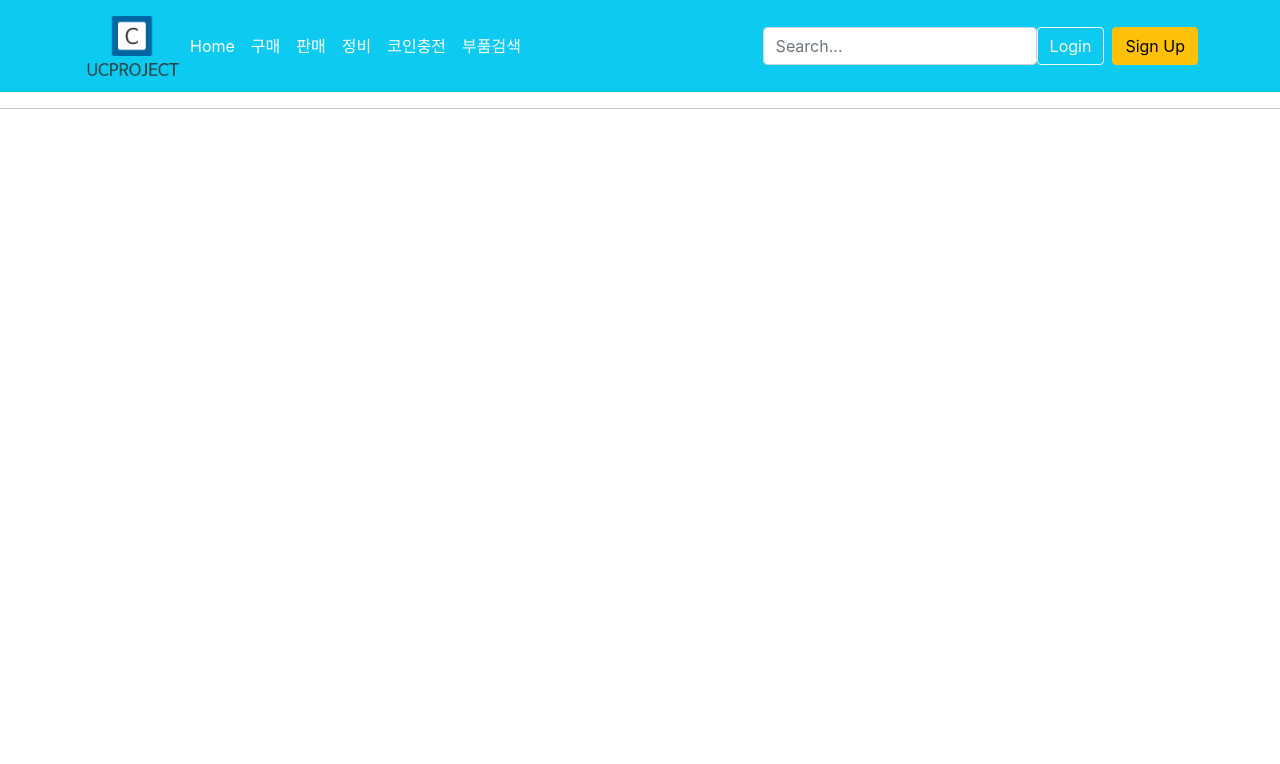
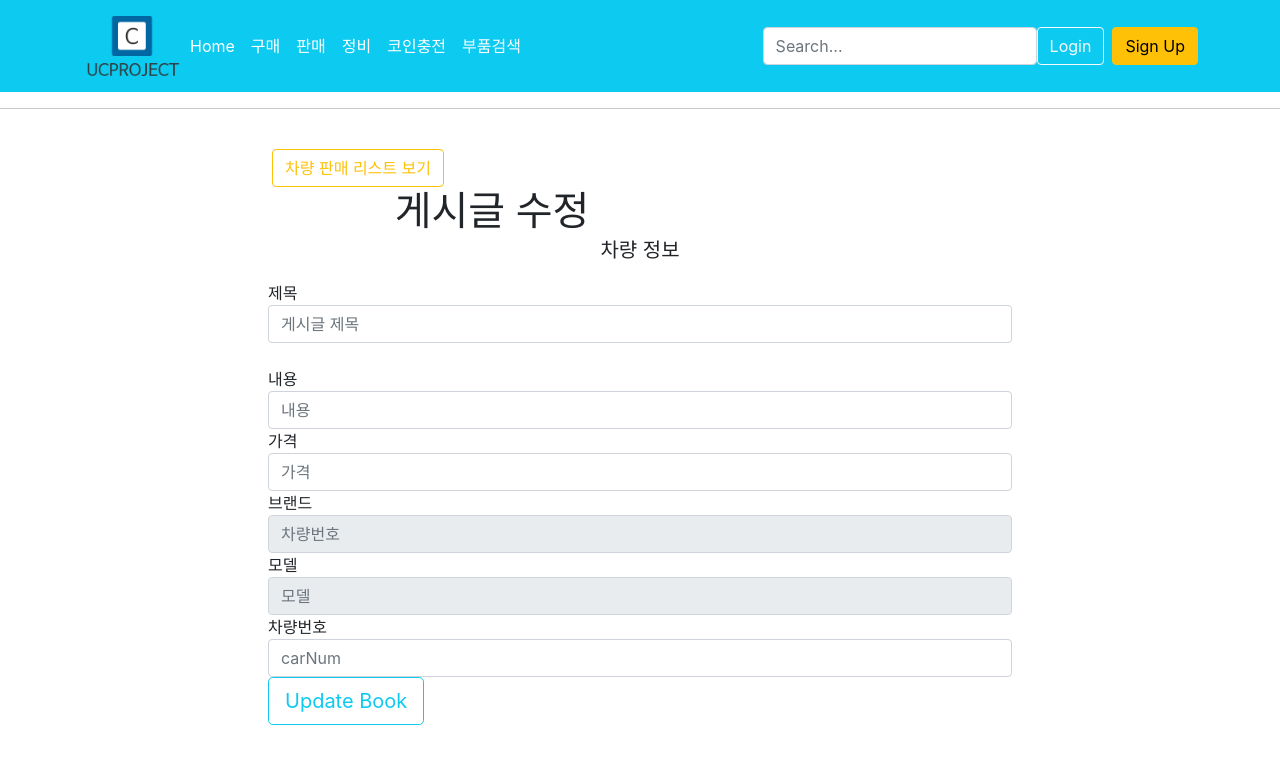
Before and after one commit to KwangJongJeon/UsedCarProjectWithBlockChain, a React (Create React App) app in the folder client/: page /edit-car/1 in a window 1280 px wide. Shown: the top 764 px of the page. Built offline with nearby package versions, Linux system fonts and the light colour scheme; no server answers.

Commit message:
Complete post CRUD

```diff
--- a/client/src/App.js
+++ b/client/src/App.js
@@ -3,7 +3,7 @@ import { BrowserRouter as Router, Route, Switch } from 'react-router-dom';
 import { withRouter } from 'react-router-dom';
 
 import { NavBar, HomePage } from './components';
-import { AddCarToBlockChain, ShowCarDetails, SearchPart, ChargeCoin, ShowCarList} from './components';
+import { AddCarToBlockChain, ShowCarDetails, SearchPart, ChargeCoin, ShowCarList, UpdateCarPostInfo} from './components';
 import { CarMaintenancePage, CarMaintenanceDetails } from './components';
 import { LogIn, SignUp } from './components';
 import './App.css';
@@ -31,6 +31,7 @@ class App extends Component {
           <Route exact path="/show-car/:id" component={ShowCarDetails}/>
           <Route path="/show-car/maintenance-receipt/:id" component={MaintenanceReceipt}/>
           <Route path='/sell-car' component={AddCarToBlockChain} />
+          <Route path='/edit-car/:id' component={UpdateCarPostInfo} />
           <Route path='/search-part' component={SearchPart} />
           <Route path='/add-coin' component={ChargeCoin} />
           <Route exact path='/maintenance-car' component={CarMaintenancePage}/>
--- a/client/src/components/UpdateCarPostInfo.js
+++ b/client/src/components/UpdateCarPostInfo.js
@@ -24,6 +24,7 @@ class UpdateCarPostInfo extends Component {
                 this.setState({
                     brand: res.data.brand,
                     model: res.data.model,
+                    title: res.data.title,
                     carNum: res.data.carNum,
                     carPrice: res.data.carPrice,
                     description: res.data.description
@@ -35,7 +36,7 @@ class UpdateCarPostInfo extends Component {
     };
 
     onChange = e => {
-        this.setState({ [e.target.num]: e.target.value });
+        this.setState({ [e.target.name]: e.target.value });
     };
 
     onSubmit = e => {
@@ -51,7 +52,7 @@ class UpdateCarPostInfo extends Component {
         };
 
         axios
-            .put('http://localhost:8082/api/books/' + this.props.match.params.id, data)
+            .put('http://localhost:8082/api/sellCarPosts/' + this.props.match.params.id, data)
             .then(res => {
                 this.props.history.push('/show-car/' + this.props.match.params.id);
             })
@@ -82,10 +83,10 @@ class UpdateCarPostInfo extends Component {
                     <div className="col-md-8 m-auto">
                         <form noValidate onSubmit={this.onSubmit}>
                             <div className='form-group'>
-                                <label htmlFor="title">Title</label>
+                                <label htmlFor="title">제목</label>
                                 <input
                                     type='text'
-                                    placeholder='Title of the book'
+                                    placeholder='게시글 제목'
                                     name='title'
                                     className='form-control'
                                     value={this.state.title}
@@ -94,34 +95,10 @@ class UpdateCarPostInfo extends Component {
                             </div>
                             <br />
                             <div className='form-group'>
-                                <label htmlFor="isbn">ISBN</label>
+                                <label htmlFor="isbn">내용</label>
                                 <input
                                     type='text'
-                                    placeholder='ISBN'
-                                    name='isbn'
-                                    className='form-control'
-                                    value={this.state.isbn}
-                                    onChange={this.onChange}
-                                />
-                            </div>
-
-                            <div className='form-group'>
-                                <label htmlFor="author">Author</label>
-                                <input
-                                    type='text'
-                                    placeholder='Author'
-                                    name='author'
-                                    className='form-control'
-                                    value={this.state.author}
-                                    onChange={this.onChange}
-                                />
-                            </div>
-
-                            <div className='form-group'>
-                                <label htmlFor="description">Description</label>
-                                <input
-                                    type='text'
-                                    placeholder='Describe this book'
+                                    placeholder='내용'
                                     name='description'
                                     className='form-control'
                                     value={this.state.description}
@@ -130,24 +107,50 @@ class UpdateCarPostInfo extends Component {
                             </div>
 
                             <div className='form-group'>
-                                <label htmlFor="published_date">Published Date</label>
+                                <label htmlFor="carPrice">가격</label>
                                 <input
-                                    type='date'
-                                    placeholder='published_date'
-                                    name='published_date'
+                                    type='text'
+                                    placeholder='가격'
+                                    name='carPrice'
                                     className='form-control'
-                                    value={this.state.published_date}
+                                    value={this.state.carPrice}
                                     onChange={this.onChange}
                                 />
                             </div>
+
                             <div className='form-group'>
-                                <label htmlFor="publisher">Publisher</label>
+                                <label htmlFor="brand">브랜드</label>
                                 <input
                                     type='text'
-                                    placeholder='Publisher of this Book'
-                                    name='publisher'
+                                    placeholder='차량번호'
+                                    name='brand'
                                     className='form-control'
-                                    value={this.state.publisher}
+                                    value={this.state.brand}
+                                    onChange={this.onChange}
+                                    readOnly
+                                />
+                            </div>
+
+                            <div className='form-group'>
+                                <label htmlFor="model">모델</label>
+                                <input
+                                    type='text'
+                                    placeholder='모델'
+                                    name='model'
+                                    className='form-control'
+                                    value={this.state.model}
+                                    onChange={this.onChange}
+                                    readOnly
+                                />
+                            </div>
+                            <div className='form-group'>
+                                <label htmlFor="carNum">차량번호</label>
+                                <input
+                                    type='text'
+                                    placeholder='carNum'
+                                    name='carNum'
+                                    className='form-control'
+                                    value={this.state.carNum}
                                     onChange={this.onChange}
                                 />
                             </div>
@@ -160,3 +163,5 @@ class UpdateCarPostInfo extends Component {
         )
     }
 }
+
+export default UpdateCarPostInfo;
--- a/client/src/components/index.js
+++ b/client/src/components/index.js
@@ -14,6 +14,7 @@ import ShowCarList from './ShowCarList';
 import CarMaintenancePage from './CarMaintenancePage'
 import CarMaintenanceDetails from './CarMaintenanceDetails'
 import ShowCarDetails from './ShowCarDetails'
+import UpdateCarPostInfo from './UpdateCarPostInfo'
 
 export {
     NavBar,
@@ -31,5 +32,6 @@ export {
     ShowCarList,
     CarMaintenancePage,
     CarMaintenanceDetails,
-    ShowCarDetails
+    ShowCarDetails,
+    UpdateCarPostInfo
 }
--- a/client/src/contracts/Migrations.json
+++ b/client/src/contracts/Migrations.json
@@ -912,7 +912,7 @@
     }
   },
   "schemaVersion": "3.0.20",
-  "updatedAt": "2021-06-12T06:31:49.713Z",
+  "updatedAt": "2021-06-12T12:44:56.065Z",
   "networkType": "ethereum",
   "devdoc": {
     "methods": {}
--- a/client/src/contracts/Ownable.json
+++ b/client/src/contracts/Ownable.json
@@ -911,7 +911,7 @@
   },
   "networks": {},
   "schemaVersion": "3.0.20",
-  "updatedAt": "2021-06-12T06:31:51.485Z",
+  "updatedAt": "2021-06-12T12:44:57.543Z",
   "devdoc": {
     "methods": {}
   },
```
Also changed, not shown: client/src/contracts/Car.json, client/src/contracts/CarManager.json.
